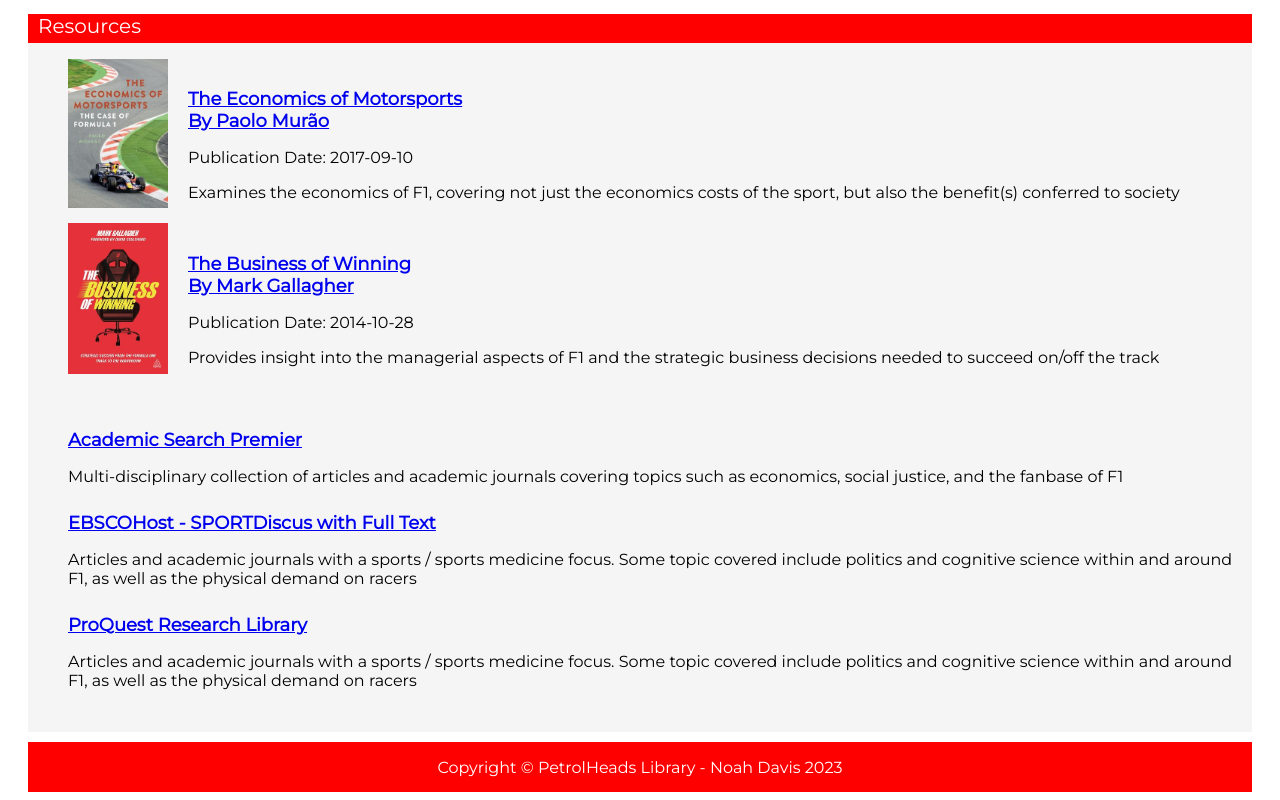
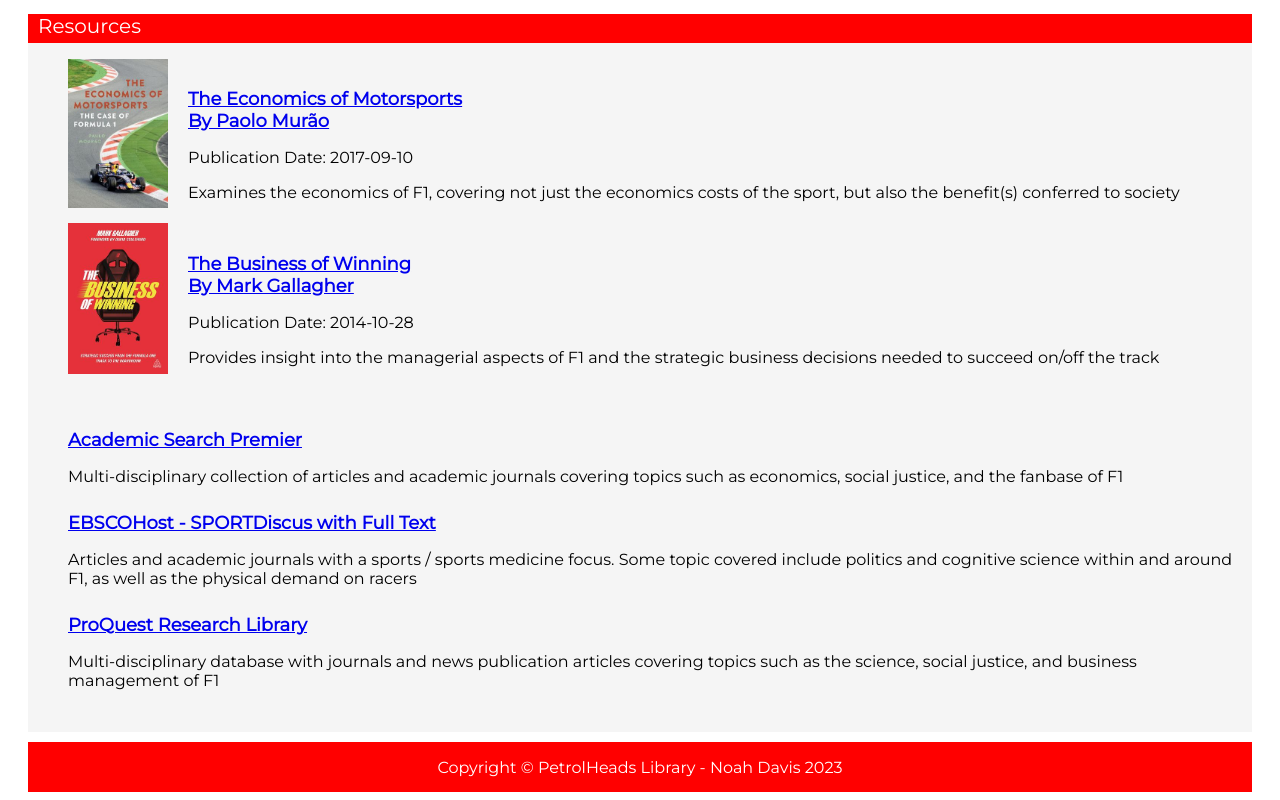
Before and after one commit to inoah01/INLS501-F1-Topic-Guide, a plain HTML site: page off_the_track/index.html in a window 1280 px wide. Shown: the part 980-1780 px from the top of the page. Drawn offline with Linux system fonts and the light colour scheme; files whose address does not match are found by name.

Commit message:
Fixed resource description

```diff
--- a/off_the_track/index.html
+++ b/off_the_track/index.html
@@ -79,7 +79,7 @@
                   <p>Articles and academic journals with a sports / sports medicine focus. Some topic covered include politics and cognitive science within and around F1, as well as the physical demand on racers<p>
                 </li>
                 <li><a href="https://guides.lib.unc.edu/go.php?c=23609265" target="_blank">ProQuest Research Library</a>
-                  <p>Articles and academic journals with a sports / sports medicine focus. Some topic covered include politics and cognitive science within and around F1, as well as the physical demand on racers<p>
+                  <p>Multi-disciplinary database with journals and news publication articles covering topics such as the science, social justice, and business management of F1<p>
                 </li>
             </ul>
       </div>
```
